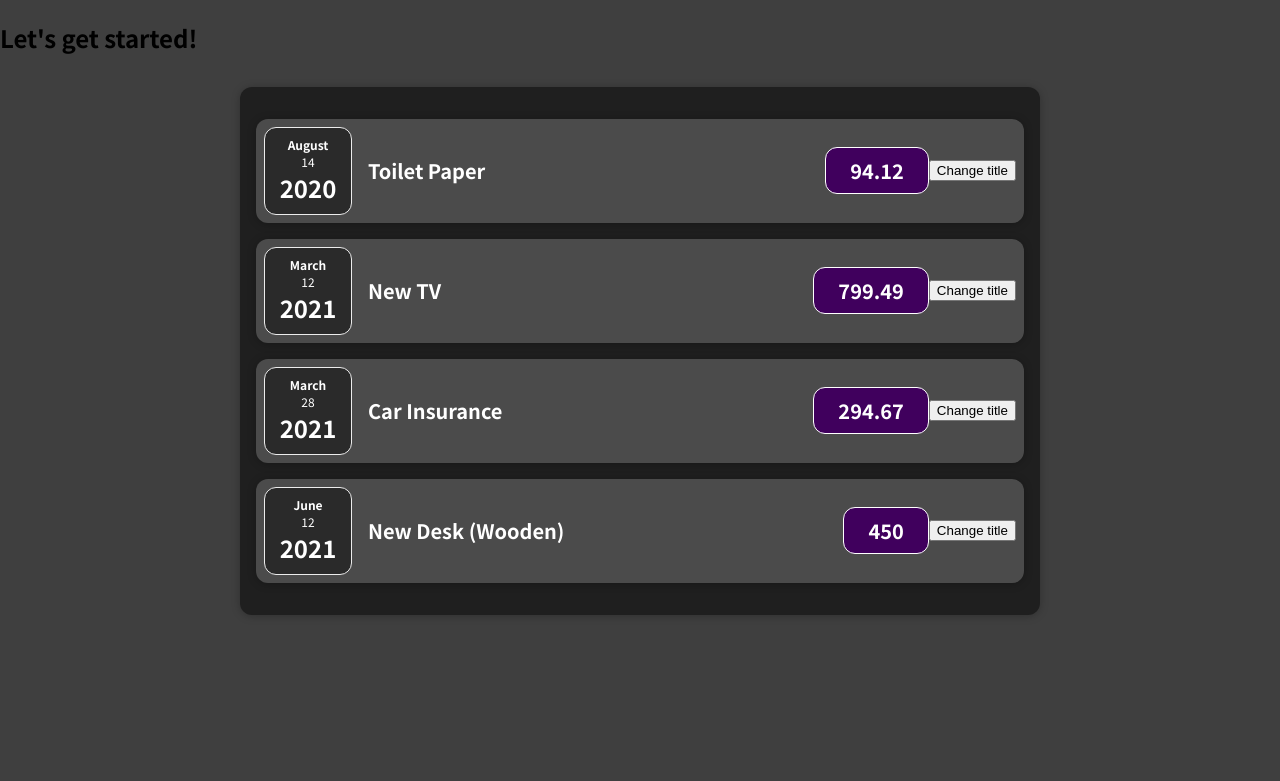
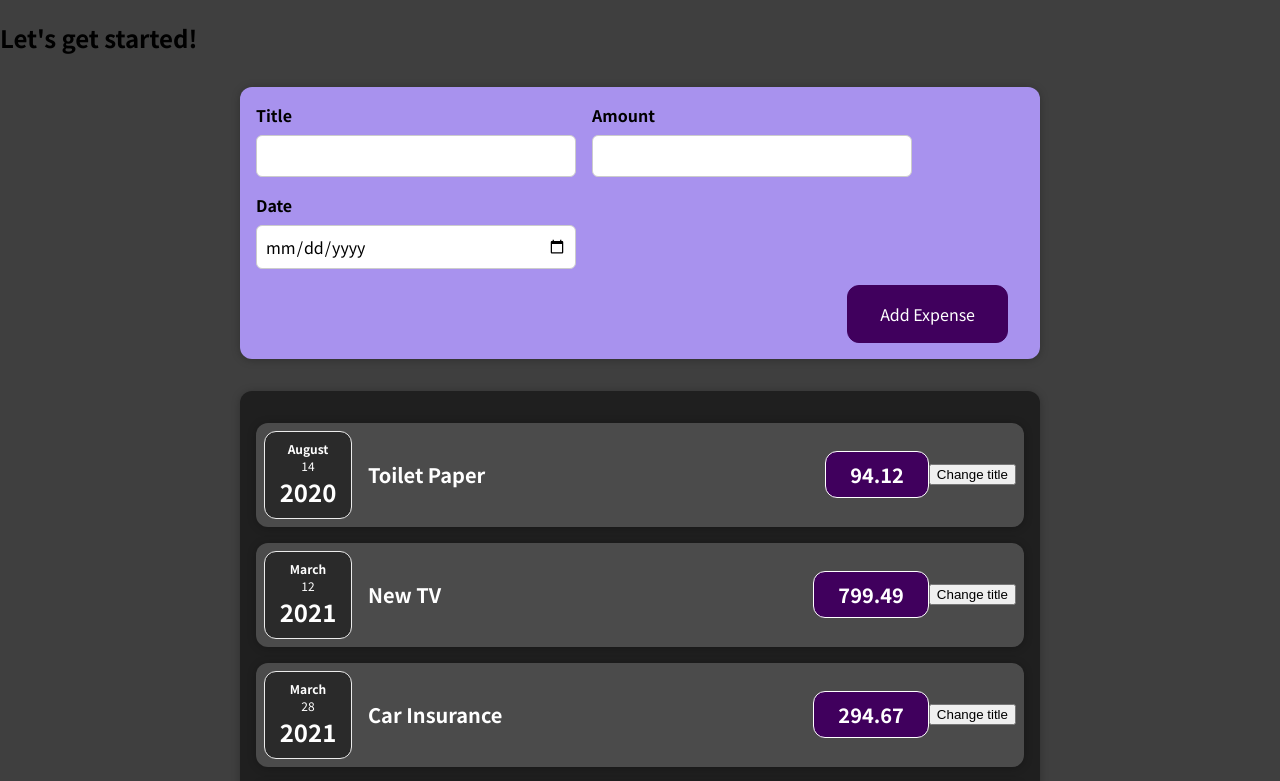
Before and after one commit to calher99/expense-tracker-react, a React (Create React App) app: page / in a window 1280 px wide. Shown: the top 781 px of the page. Built offline with nearby package versions, Linux system fonts and the light colour scheme.

Commit message:
finish styling and html for form components

```diff
--- a/src/App.js
+++ b/src/App.js
@@ -1,11 +1,13 @@
 
 import Expenses from "./components/Expenses/Expenses";
+import NewExpense from "./components/NewExpense/NewExpense";
 
 const App = () => {
 
   return (
     <div>
       <h2>Let's get started!</h2>
+      <NewExpense/>
       <Expenses/>
 
     </div>
--- a/src/components/NewExpense/ExpenseForm.css
+++ b/src/components/NewExpense/ExpenseForm.css
@@ -0,0 +1,26 @@
+.new-expense__controls {
+    display: flex;
+    flex-wrap: wrap;
+    gap: 1rem;
+    margin-bottom: 1rem;
+    text-align: left;
+}
+
+.new-expense__control label {
+    font-weight: bold;
+    margin-bottom: 0.5rem;
+    display: block;
+}
+
+.new-expense__control input {
+    font: inherit;
+    padding: 0.5rem;
+    border-radius: 6px;
+    border: 1px solid #ccc;
+    width: 20rem;
+    max-width: 100%;
+}
+
+.new-expense__actions {
+    text-align: right;
+}
--- a/src/components/NewExpense/ExpenseForm.js
+++ b/src/components/NewExpense/ExpenseForm.js
@@ -0,0 +1,29 @@
+import './ExpenseForm.css'
+
+const ExpenseForm = () => {
+
+    return (
+        <form>
+            <div className='new-expense__controls'>
+                <div className='new-expense__control'>
+                    <label>Title</label>
+                    <input type='text'/>
+                </div>
+                <div className='new-expense__control'>
+                    <label>Amount</label>
+                    <input type='number' min='0.01' step='0.01'/>
+                </div>
+                <div className='new-expense__control'>
+                    <label>Date</label>
+                    <input type='date'/>
+                </div>
+            </div>
+            <div className='new-expense__actions'>
+                <button type='submit'>Add Expense</button>
+            </div>
+        </form>
+    );
+
+}
+
+export default ExpenseForm;
--- a/src/components/NewExpense/NewExpense.js
+++ b/src/components/NewExpense/NewExpense.js
@@ -1,10 +1,11 @@
 import './NewExpense.css'
+import ExpenseForm from './ExpenseForm';
 
 const NewExpense = () => {
 
     return (
         <div className='new-expense'>
-
+            <ExpenseForm/>
         </div>
     );
 
```
